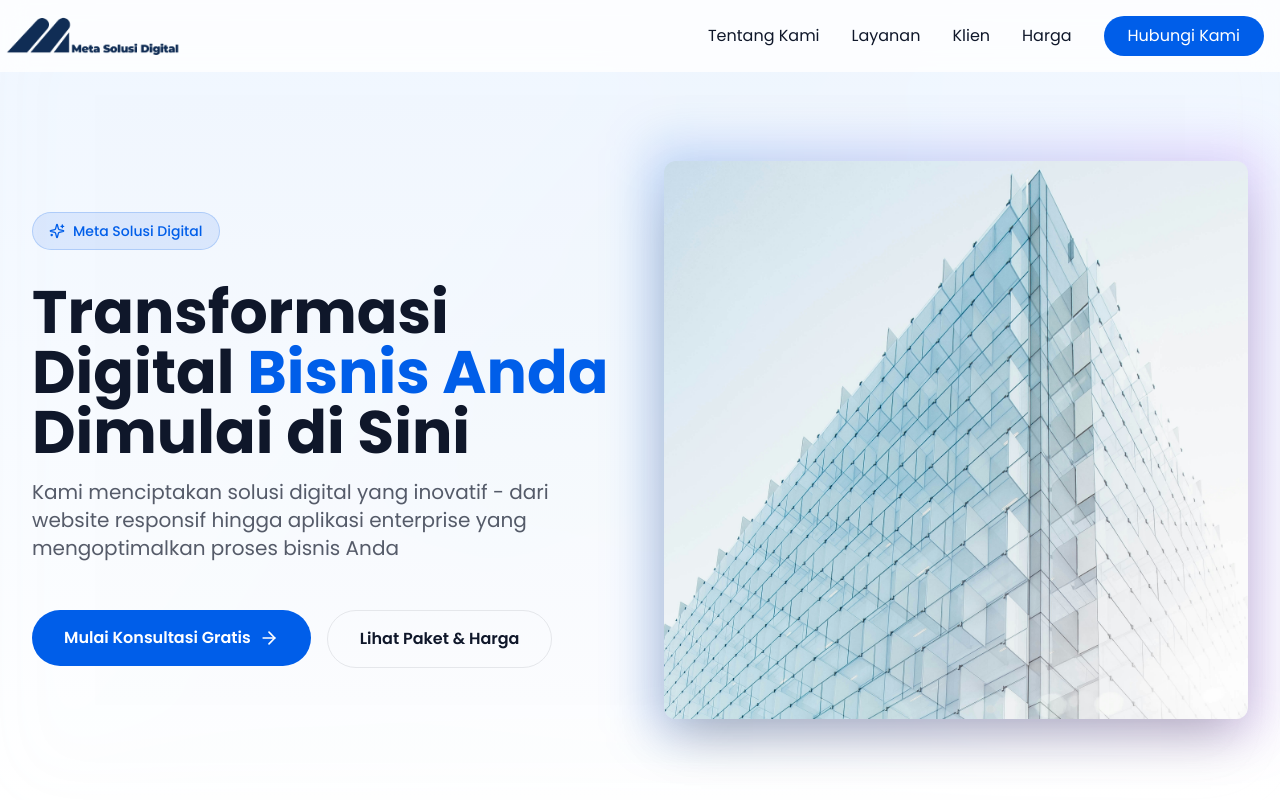
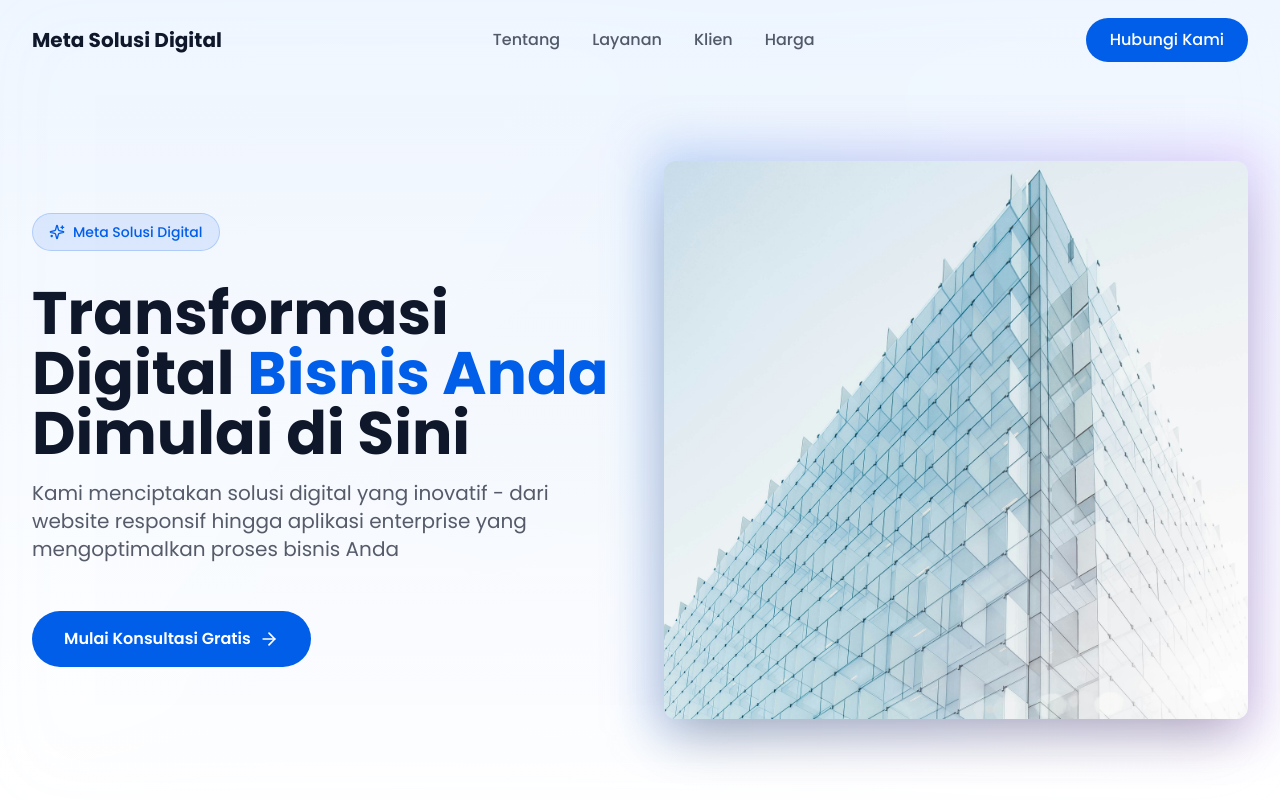
Before and after one commit to jonfry1175/ccc, a Next.js app: page / in a window 1280 px wide. Shown: the top 800 px of the page. Built offline with nearby package versions, Linux system fonts and the light colour scheme.

Commit message:
add wording

```diff
--- a/src/components/layout/navbar.tsx
+++ b/src/components/layout/navbar.tsx
@@ -1,90 +1,118 @@
 'use client'
 
-import { COMPANY_NAME } from '@/lib/constants'
-import Image from 'next/image'
+import { COMPANY_NAME, getWhatsAppLink } from '@/lib/constants'
+import { Menu, X } from 'lucide-react'
+import { AnimatePresence, motion } from "motion/react"
 import Link from 'next/link'
-import { useState } from 'react'
+import { useEffect, useState } from 'react'
+
+const navItems = [
+  { href: '#about', label: 'Tentang' },
+  { href: '#services', label: 'Layanan' },
+  { href: '#clients', label: 'Klien' },
+  { href: '#pricing', label: 'Harga' }
+]
 
 export default function Navbar() {
-  const [isMenuOpen, setIsMenuOpen] = useState(false)
+  const [isOpen, setIsOpen] = useState(false)
+  const [isScrolled, setIsScrolled] = useState(false)
+
+  useEffect(() => {
+    const handleScroll = () => {
+      setIsScrolled(window.scrollY > 20)
+    }
+    window.addEventListener('scroll', handleScroll)
+    return () => window.removeEventListener('scroll', handleScroll)
+  }, [])
 
   return (
-    <nav className="fixed top-0 left-0 right-0 z-50 bg-white/80 backdrop-blur-md">
-      <div className="container mx-auto px-4 py-3">
-        <div className="flex items-center justify-between">
-          <Link href="/" className="flex items-center -ml-3">
-            <Image
-              src="/logo.png"
-              alt={COMPANY_NAME}
-              width={180}
-              height={45}
-              className="h-12 w-auto"
-              priority
-              unoptimized
-            />
+    <motion.header
+      initial={{ y: -100 }}
+      animate={{ y: 0 }}
+      className={`fixed top-0 left-0 right-0 z-50 transition-all duration-300 ${
+        isScrolled ? 'bg-white/80 backdrop-blur-lg shadow-sm' : 'bg-transparent'
+      }`}
+    >
+      <nav className="container mx-auto">
+        <div className="flex items-center justify-between h-20">
+          {/* Logo */}
+          <Link
+            href="/"
+            className="text-xl font-bold text-text-main hover:text-blue-primary transition-colors"
+          >
+            {COMPANY_NAME}
           </Link>
 
-          <div className="hidden md:flex items-center space-x-8">
-            <Link href="#about" className="text-text-main hover:text-blue-primary">
-              Tentang Kami
+          {/* Desktop Navigation */}
+          <div className="hidden md:flex items-center gap-8">
+            {navItems.map((item) => (
+              <Link
+                key={item.href}
+                href={item.href}
+                className="text-text-main/70 hover:text-blue-primary transition-colors font-medium"
+              >
+                {item.label}
               </Link>
-            <Link href="#services" className="text-text-main hover:text-blue-primary">
-              Layanan
-            </Link>
-            <Link href="#clients" className="text-text-main hover:text-blue-primary">
-              Klien
-            </Link>
-            <Link href="#pricing" className="text-text-main hover:text-blue-primary">
-              Harga
-            </Link>
-            <Link
-              href="#contact"
-              className="px-6 py-2 bg-blue-primary text-white rounded-full hover:bg-blue-primary/90"
+            ))}
+          </div>
+
+          {/* CTA Button */}
+          <div className="hidden md:block">
+            <motion.a
+              whileHover={{ scale: 1.05 }}
+              whileTap={{ scale: 0.95 }}
+              href={getWhatsAppLink()}
+              target="_blank"
+              rel="noopener noreferrer"
+              className="inline-flex items-center px-6 py-2.5 bg-blue-primary text-white rounded-full hover:bg-blue-primary/90 transition-colors font-medium"
             >
               Hubungi Kami
-            </Link>
+            </motion.a>
           </div>
 
+          {/* Mobile Menu Button */}
           <button
-            type="button"
-            aria-label="Toggle menu"
-            className="md:hidden"
-            onClick={() => setIsMenuOpen(!isMenuOpen)}
+            onClick={() => setIsOpen(!isOpen)}
+            className="p-2 md:hidden text-text-main hover:text-blue-primary transition-colors"
           >
-            <svg className="w-6 h-6" fill="none" stroke="currentColor" viewBox="0 0 24 24">
-              <path
-                strokeLinecap="round"
-                strokeLinejoin="round"
-                strokeWidth={2}
-                d={isMenuOpen ? "M6 18L18 6M6 6l12 12" : "M4 6h16M4 12h16M4 18h16"}
-              />
-            </svg>
+            {isOpen ? <X size={24} /> : <Menu size={24} />}
           </button>
         </div>
 
-        {isMenuOpen && (
-          <div className="md:hidden mt-4 space-y-4">
-            <Link href="#about" className="block text-text-main hover:text-blue-primary">
-              Tentang Kami
+        {/* Mobile Navigation */}
+        <AnimatePresence>
+          {isOpen && (
+            <motion.div
+              initial={{ opacity: 0, height: 0 }}
+              animate={{ opacity: 1, height: 'auto' }}
+              exit={{ opacity: 0, height: 0 }}
+              className="md:hidden bg-white border-t"
+            >
+              <div className="container py-4 space-y-4">
+                {navItems.map((item) => (
+                  <Link
+                    key={item.href}
+                    href={item.href}
+                    onClick={() => setIsOpen(false)}
+                    className="block py-2 text-text-main/70 hover:text-blue-primary transition-colors font-medium"
+                  >
+                    {item.label}
                   </Link>
-            <Link href="#services" className="block text-text-main hover:text-blue-primary">
-              Layanan
-            </Link>
-            <Link href="#clients" className="block text-text-main hover:text-blue-primary">
-              Klien
-            </Link>
-            <Link href="#pricing" className="block text-text-main hover:text-blue-primary">
-              Harga
-            </Link>
-            <Link
-              href="#contact"
-              className="block px-6 py-2 bg-blue-primary text-white rounded-full hover:bg-blue-primary/90 text-center"
+                ))}
+                <a
+                  href={getWhatsAppLink()}
+                  target="_blank"
+                  rel="noopener noreferrer"
+                  onClick={() => setIsOpen(false)}
+                  className="block py-2 text-blue-primary font-medium"
                 >
                   Hubungi Kami
-            </Link>
+                </a>
               </div>
+            </motion.div>
           )}
-      </div>
+        </AnimatePresence>
       </nav>
+    </motion.header>
   )
 }
--- a/src/components/sections/clients.tsx
+++ b/src/components/sections/clients.tsx
@@ -65,7 +65,7 @@ export default function Clients() {
             Klien Kami
           </h2>
           <p className="text-text-main/70 text-lg">
-            Beberapa proyek unggulan yang telah kami kembangkan
+            Beberapa project unggulan yang telah kami kembangkan
           </p>
         </div>
 
@@ -131,7 +131,7 @@ export default function Clients() {
 
         <div className="text-center mt-12">
           <p className="text-text-main/70 mb-6">
-            Dan masih banyak lagi proyek yang telah kami kembangkan untuk klien kami
+            Dan masih banyak lagi project yang telah kami kembangkan untuk klien kami
           </p>
           <a
             href={getWhatsAppLink()}
@@ -139,7 +139,7 @@ export default function Clients() {
             rel="noopener noreferrer"
             className="inline-flex items-center justify-center gap-2 px-8 py-3 bg-blue-primary text-white rounded-full hover:bg-blue-primary/90 font-medium transition-colors"
           >
-            MULAI PROYEK
+            MULAI PROJECT
           </a>
         </div>
       </div>
--- a/src/components/sections/contact.tsx
+++ b/src/components/sections/contact.tsx
@@ -25,7 +25,7 @@ export default function Contact() {
             Hubungi Kami
           </span>
           <h2 className="text-4xl font-bold mt-4 mb-4">
-            Mulai Proyek Anda
+            Mulai Project Anda
           </h2>
           <p className="text-text-main/70 text-lg">
             Diskusikan kebutuhan website Anda dengan tim kami
--- a/src/components/sections/hero.tsx
+++ b/src/components/sections/hero.tsx
@@ -56,12 +56,6 @@ function AnimatedContent() {
               Mulai Konsultasi Gratis
               <ArrowRight className="w-5 h-5 group-hover:translate-x-1 transition-transform" />
             </a>
-            <a
-              href="#pricing"
-              className="inline-flex items-center gap-2 px-8 py-4 border border-gray-200 rounded-full hover:border-blue-primary/20 hover:bg-blue-primary/5 transition-all font-semibold text-text-main hover:shadow-lg"
-            >
-              Lihat Paket & Harga
-            </a>
           </motion.div>
         </div>
 
@@ -114,24 +108,6 @@ function StaticContent() {
               aplikasi enterprise yang mengoptimalkan proses bisnis Anda
             </p>
           </div>
-
-          <div className="flex flex-col sm:flex-row items-start gap-4 pt-4">
-            <a
-              href={getWhatsAppLink()}
-              target="_blank"
-              rel="noopener noreferrer"
-              className="inline-flex items-center gap-2 px-8 py-4 bg-blue-primary text-white rounded-full hover:bg-blue-primary/90 transition-all font-semibold group hover:shadow-lg hover:shadow-blue-primary/25"
-            >
-              Mulai Konsultasi Gratis
-              <ArrowRight className="w-5 h-5 group-hover:translate-x-1 transition-transform" />
-            </a>
-            <a
-              href="#pricing"
-              className="inline-flex items-center gap-2 px-8 py-4 border border-gray-200 rounded-full hover:border-blue-primary/20 hover:bg-blue-primary/5 transition-all font-semibold text-text-main hover:shadow-lg"
-            >
-              Lihat Paket & Harga
-            </a>
-          </div>
         </div>
 
         <div className="relative opacity-0">
--- a/src/components/sections/showcase.tsx
+++ b/src/components/sections/showcase.tsx
@@ -81,7 +81,7 @@ export default function Showcase() {
             href="#contact"
             className="inline-block px-8 py-3 bg-blue-primary text-white rounded-full hover:bg-blue-primary/90 font-medium"
           >
-            MULAI PROYEK
+            MULAI PROJECT
           </a>
         </div>
       </div>
```
Lines whose indentation alone changed are shown as unchanged.
